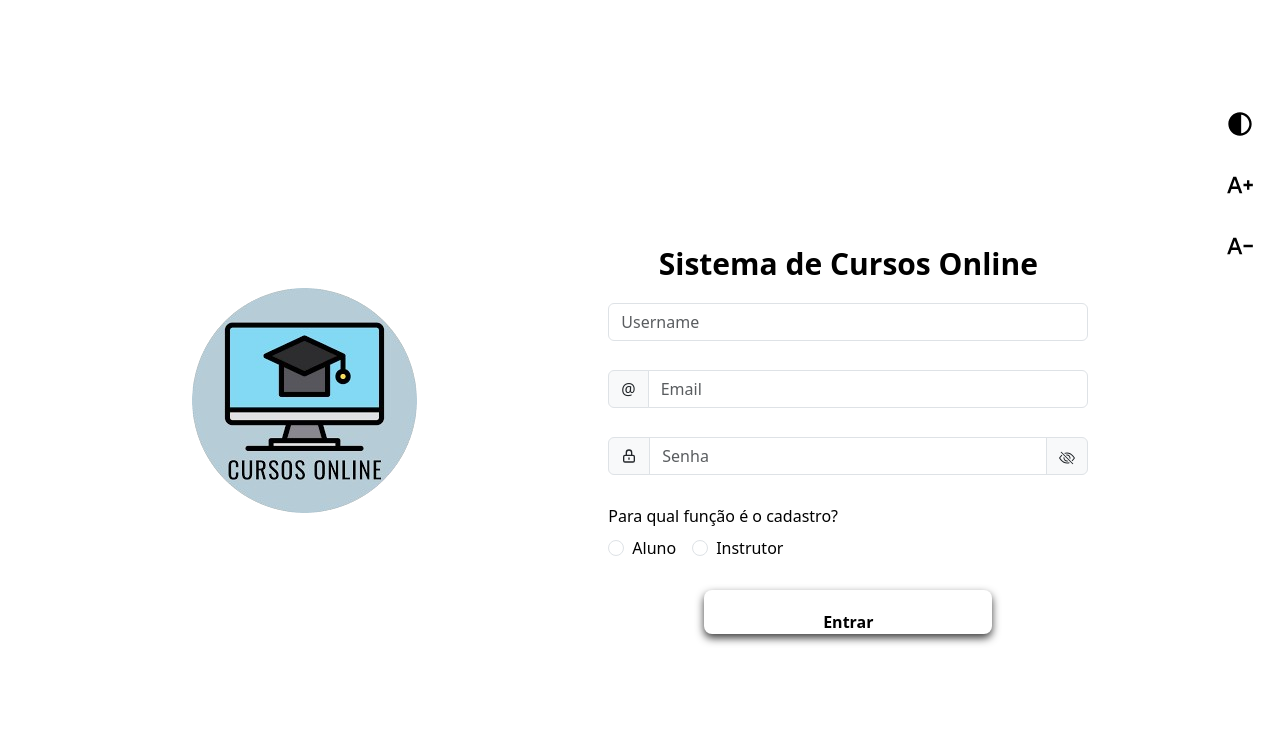
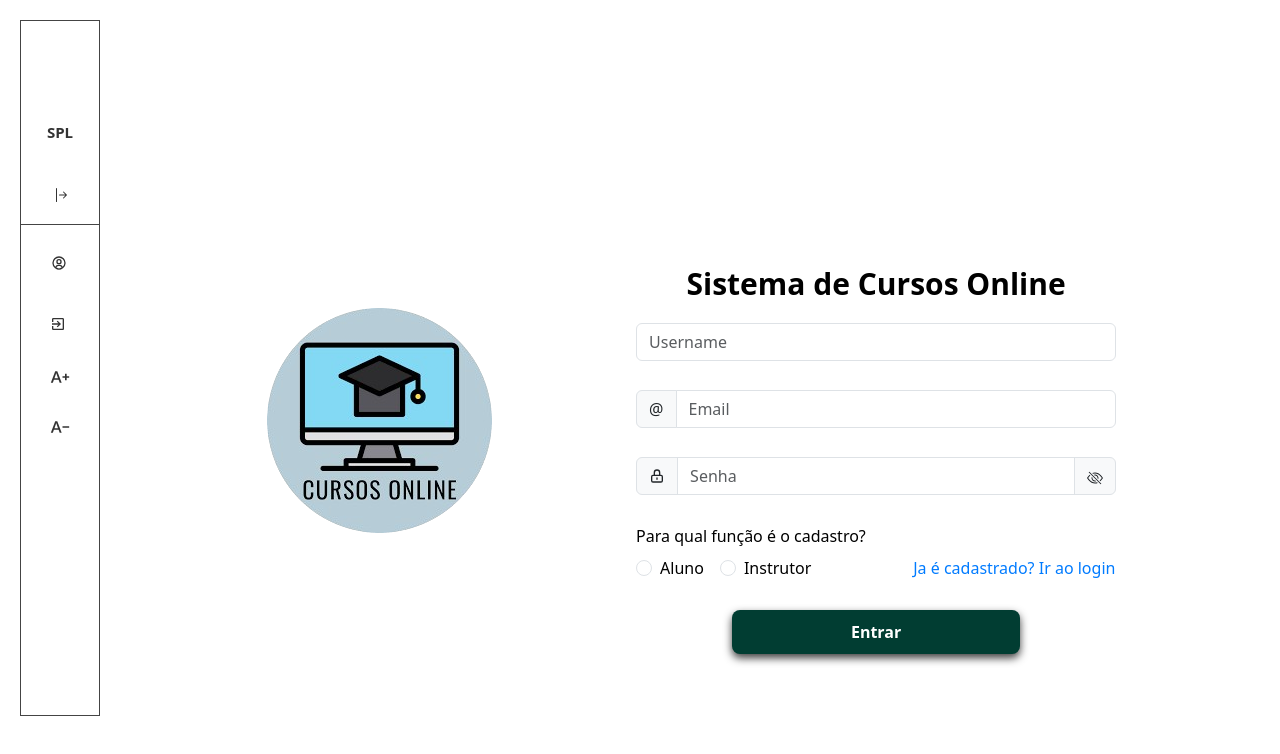
Before and after one commit to Cilentoo/Sistema-CursosOnline-Front, a React (Vite) app: page / in a window 1280 px wide. Shown: the top 754 px of the page. Built offline with nearby package versions, Linux system fonts and the light colour scheme.

Commit message:
Alterações em siderbar toastify e estilos de paginas

```diff
--- /dev/null
+++ b/src/components/SideBar/Sidebar.jsx
@@ -0,0 +1,105 @@
+import React, { useState } from "react";
+import { useNavigate } from "react-router-dom";
+import jwt_decode from "jwt-decode";
+import { BsArrowBarRight, BsArrowBarLeft } from "react-icons/bs";
+import { BiUserCircle } from "react-icons/bi";
+import { MdOutlineExitToApp } from "react-icons/md";
+import { SidebarStyle, Accessibility} from "./style";
+import { MdOutlineTextDecrease, MdOutlineTextIncrease } from 'react-icons/md';
+
+
+function Sidebar({ logOut, windowSize }) {
+    const [sideBarCollapse, setSideBarCollapse] = useState(true);
+    const navigate = useNavigate();
+
+    function changeFontSize(action) {
+        const elements = ["h1, h2"];
+        elements.map((element) => {
+            const selector = document.querySelector(element);
+            let value = getComputedStyle(selector).getPropertyValue("font-size");
+            value = value.replace("px", "");
+            value = action === "aumentar" ? parseInt(value) + 2 : parseInt(value) - 2;
+            document.querySelector(element).style.fontSize = `${value}px`;
+        });
+    }
+
+  const getUserNameFromToken = () => {
+    const token = localStorage.getItem("token");
+    if (token) {
+      try {
+        const decoded = jwt_decode(token);
+        return decoded?.unique_name ? decoded.unique_name : "Usuário";
+      } catch (error) {
+        console.error("Erro ao decodificar o token:", error);
+        return "Usuário";
+      }
+    }
+    return "Usuário";
+  };
+
+  const userName = getUserNameFromToken();
+
+  function handleLogOut() {
+    logOut();
+    navigate("/login");
+  }
+
+  return (
+    <div className={windowSize >= 992 ? "col-1" : "col-0"} style={{ padding: 0 }}>
+      <SidebarStyle collapse={sideBarCollapse}>
+        <div className="logo-area">
+          {sideBarCollapse ? <span>SPL</span> : <span>Sistema de Cursos Online</span>}
+        </div>
+        <div className="collapse-sidebar-action">
+          {sideBarCollapse ? (
+            <BsArrowBarRight
+              title="Expandir"
+              onClick={() => setSideBarCollapse(!sideBarCollapse)}
+            />
+          ) : (
+            <BsArrowBarLeft
+              title="Retrair"
+              onClick={() => setSideBarCollapse(!sideBarCollapse)}
+            />
+          )}
+        </div>
+
+        <div className="user-container">
+          <BiUserCircle title={userName} />
+          {!sideBarCollapse && (
+            <div className="user-info">
+              <span className="label-sidebar" title={userName}>
+                {userName}
+              </span>
+            </div>
+          )}
+        </div>
+
+        <div className="sidebar-nav-item" onClick={handleLogOut}>
+          <div className="area-icons-label">
+            <MdOutlineExitToApp title="Sair" />
+            {!sideBarCollapse && <span className="label-sidebar">Sair</span>}
+          </div>
+        </div>
+        <div>
+                <Accessibility
+                    aria-label="botao aumentar"
+                    tabIndex="6"
+                    type="button"
+                    onClick={() => changeFontSize("aumentar")}>
+                    <MdOutlineTextIncrease size={28} />
+                </Accessibility>
+                <Accessibility
+                    aria-label="botao diminuir"
+                    tabIndex="7"
+                    type="button"
+                    onClick={() => changeFontSize("diminuir")}>
+                    <MdOutlineTextDecrease size={28} />
+                </Accessibility>
+        </div>
+      </SidebarStyle>
+    </div>
+  );
+}
+
+export default Sidebar;
--- /dev/null
+++ b/src/components/SideBar/style.jsx
@@ -0,0 +1,106 @@
+import styled from "styled-components";
+
+export const SidebarStyle = styled.div`
+  background-color: ${(props) => (props.collapse ? "##fff" : "hsla(0, 0.00%, 100.00%, 0.5)")};
+  color: #333;
+  width: ${(props) => (props.collapse ? "80px" : "200px")};
+  height: 87vh;
+  transition: width 0.3s ease;
+  display: flex;
+  flex-direction: column;
+  position: fixed;
+  border: 1px solid #444;
+
+  .logo-area {
+    padding: 20px;
+    margin-top: 80px;
+    text-align: center;
+    font-size: 15px;
+    font-weight: bold;
+    color: #333;
+  }
+
+  .collapse-sidebar-action {
+    position: absolute;
+    top: 160px;
+    right: 30px;
+    cursor: pointer;
+    z-index: 10;
+  }
+
+  .user-container {
+    display: flex;
+    align-items: center;
+    padding: 30px;
+    border-top: 1px solid #444;
+    cursor: pointer;
+    margin-top: 60px;
+     transition: background-color 0.3s;
+
+    &:hover {
+      background-color: #D9D9D9;
+    }
+
+  }
+
+  .user-info {
+    margin-left: 10px;
+    color: #333;
+    font-size: 14px;
+     transition: background-color 0.3s;
+
+    &:hover {
+      background-color: #D9D9D9;
+    }
+
+  }
+
+  .sidebar-nav-item {
+    display: flex;
+    align-items: center;
+    margin-left: 9px;
+    cursor: pointer;
+    transition: background-color 0.3s;
+
+    &:hover {
+      background-color: #D9D9D9;
+    }
+
+    .area-icons-label {
+      display: flex;
+      align-items: center;
+    }
+
+    .label-sidebar {
+      margin-left: 10px;
+      font-size: 16px;
+    }
+  }
+
+  .sidebar-nav {
+    margin-top: 20px;
+    flex-grow: 1;
+  }
+
+  .sidebar-nav-item {
+    padding: 15px 20px;
+  }
+`;
+
+
+export const Accessibility = styled.button`
+    background: transparent;
+    border: none;
+    flex-direction: column;
+    display: flex;
+    margin-top: 10px;
+    margin-left: 15px;
+    height: 40px;
+    cursor: pointer;
+    color:  ${({ theme }) => theme.text2};
+
+     &:hover {
+        color: #01A998;
+        background: transparent;
+    }
+`;
--- a/src/components/Toastify/index.jsx
+++ b/src/components/Toastify/index.jsx
@@ -6,7 +6,9 @@ import "./style.css";
 function ToastifyAlert(notification) {
     return (
         <div style={{
-            position: "absolute", backgroundColor: "transparent", right: 0
+            position: "absolute",
+            backgroundColor: "transparent",
+            right: 0
         }}>
             <ToastContainer
                 className="alert"
@@ -21,7 +23,7 @@ function ToastifyAlert(notification) {
                 pauseOnHover
                 theme="colored"
             />
-        </div >
+        </div>
     )
 }
 
--- a/src/components/Toastify/style.css
+++ b/src/components/Toastify/style.css
@@ -1,8 +1,8 @@
 :root {
-    --toastify-color-info: var(--azul-informativo);
-    --toastify-color-success: var(--verde-sucesso);
-    --toastify-color-warning: var(--amarelo-atencao);
-    --toastify-color-error: var(--vermelho-perigo);
+    --toastify-color-info: #007bff;
+    --toastify-color-success: #28a745;
+    --toastify-color-warning: #ffc107;
+    --toastify-color-error: #dc3545;
 }
 
 .Toastify__toast-body,
--- a/src/context/themeContext.jsx
+++ b/src/context/themeContext.jsx
@@ -1,17 +1,34 @@
-import React, { createContext, useState } from 'react'
+import React, { createContext, useState, useEffect } from 'react';
 
-export const ThemeContext = createContext([]);
+export const ThemeContext = createContext();
+
 export default function ThemeContextProvider({ children }) {
-
     const [isDarkMode, setIsDarkMode] = useState(false);
 
-    function switchTheme() {
-        setIsDarkMode(!isDarkMode);
-    }
+    useEffect(() => {
+        const savedTheme = localStorage.getItem("isDarkMode");
+        if (savedTheme !== null) {
+            setIsDarkMode(JSON.parse(savedTheme));
+        }
+    }, []);
+
+    useEffect(() => {
+        localStorage.setItem("isDarkMode", isDarkMode);
+
+        if (isDarkMode) {
+            document.body.classList.add("dark-theme");
+        } else {
+            document.body.classList.remove("dark-theme");
+        }
+    }, [isDarkMode]);
+
+    const switchTheme = () => {
+        setIsDarkMode((prevTheme) => !prevTheme);
+    };
 
     return (
         <ThemeContext.Provider value={{ isDarkMode, switchTheme }}>
             {children}
         </ThemeContext.Provider>
-    )
+    );
 }
--- a/src/pages/HomeInstructor/index.jsx
+++ b/src/pages/HomeInstructor/index.jsx
@@ -71,7 +71,7 @@ export default function HomeInstructor() {
   return (
     <Container>
       <Header>
-        <h1>Meus Cursos</h1>
+        <h1>Meu Gerenciamento de Cursos</h1>
         <Button onClick={() => (window.location.href = "/create-course")}>
           Criar Novo Curso
         </Button>
--- a/src/pages/Login/style.jsx
+++ b/src/pages/Login/style.jsx
@@ -54,28 +54,6 @@ export const Forme = styled.form`
   }
 `;
 
-export const AccessibilityContainer = styled.div`
-  position: fixed;
-  right: 1rem;
-  gap: 0.8rem;
-  top: 100px;
-  display: flex;
-  flex-direction: column;
-`;
-
-export const Accessibility = styled.button`
-  background: transparent;
-  border: none;
-  flex-direction: column;
-  cursor: pointer;
-  color:  ${({ theme }) => theme.text2};
-
-  &:hover {
-    color: #01A998;
-    background: transparent;
-  }
-`;
-
 
 export const TogglePasswordButton = styled.button`
   background: #f8f9fa;
@@ -94,7 +72,7 @@ export const TogglePasswordButton = styled.button`
 `;
 
 export const ButtonEntrar = styled.button`
-  background: ${({ theme }) => theme.button};
+  background-color: #013d32;
   border: none;
   font-weight: bold;
   align-self: center;
@@ -111,6 +89,5 @@ export const ButtonEntrar = styled.button`
 `;
 
 export const TextoEntrar = styled.p`
-  color: ${({ theme }) => theme.text};
-  margin-top: 0.6rem
+  color: white;
 `;
--- a/src/pages/Register/index.jsx
+++ b/src/pages/Register/index.jsx
@@ -5,14 +5,12 @@ import apiService from '../../api/api';
 import { Form, InputGroup } from 'react-bootstrap';
 import {
     Container, Forme,
-    Imagem, Accessibility,
-    AccessibilityContainer,
+    Imagem,
     Titulo,
     ButtonEntrar,
     TextoEntrar,
     Logo,
 } from "./style";
-import { MdContrast, MdOutlineTextDecrease, MdOutlineTextIncrease } from 'react-icons/md';
 import { HiOutlineLockClosed } from 'react-icons/hi';
 import { ThemeContext } from '../../context/themeContext';
 import { toast } from 'react-toastify';
@@ -23,24 +21,13 @@ export default function Register() {
     const [password, setPassword] = useState('');
     const [role, setRole] = useState('');
     const [showPassword, setShowPassword] = useState(false);
-    const { switchTheme, isDarkMode } = useContext(ThemeContext);
+
 
 
     const handlePasswordToggle = (e) => {
         e.preventDefault();
         setShowPassword(!showPassword);
     };
-
-    function changeFontSize(action) {
-        const elements = ["h1, h2"];
-        elements.map((element) => {
-            const selector = document.querySelector(element);
-            let value = getComputedStyle(selector).getPropertyValue("font-size");
-            value = value.replace("px", "");
-            value = action === "aumentar" ? parseInt(value) + 2 : parseInt(value) - 2;
-            document.querySelector(element).style.fontSize = `${value}px`;
-        });
-    }
 
 
     const handlePasswordButton = (
@@ -77,30 +64,6 @@ export default function Register() {
     return (
         <Container>
             <Imagem src={foto} alt="icon_cursos" />
-            <AccessibilityContainer>
-                <Accessibility
-                    aria-label="botao contraste"
-                    tabIndex="5"
-                    type="button"
-                    onClick={switchTheme} >
-                    <MdContrast size={28} />
-                </Accessibility>
-                <Accessibility
-                    aria-label="botao aumentar"
-                    tabIndex="6"
-                    type="button"
-                    onClick={() => changeFontSize("aumentar")}>
-                    <MdOutlineTextIncrease size={28} />
-                </Accessibility>
-                <Accessibility
-                    aria-label="botao diminuir"
-                    tabIndex="7"
-                    type="button"
-                    onClick={() => changeFontSize("diminuir")}>
-                    <MdOutlineTextDecrease size={28} />
-                </Accessibility>
-            </AccessibilityContainer >
-
             <Forme onSubmit={handleRegister}>
                 <Logo src={foto} alt="icon_cursos" />
                 <Titulo>Sistema de Cursos Online</Titulo>
@@ -137,7 +100,7 @@ export default function Register() {
                 </InputGroup>
                 <Form.Group className="mb-3">
                     <Form.Label>Para qual função é o cadastro?</Form.Label>
-                        <div key="inline-radio" className="d-flex">
+                        <div key="inline-radio" className="d-flex" >
                             <Form.Check
                                 type="radio"
                                 inline
@@ -158,6 +121,12 @@ export default function Register() {
                                 tabIndex="5"
                                 aria-label="Instrutor"
                              />
+
+                            <div className="ms-3">
+                                <a href="/login" style={{ textDecoration: 'none', color: '#007bff', marginLeft: '70px' }}>
+                                    Ja é cadastrado? Ir ao login
+                                </a>
+                            </div>
                         </div>
                     </Form.Group>
                 <ButtonEntrar type="submit" tabIndex="4" aria-label="botao entrar">
--- a/src/pages/Register/style.jsx
+++ b/src/pages/Register/style.jsx
@@ -54,28 +54,6 @@ export const Forme = styled.form`
   }
 `;
 
-export const AccessibilityContainer = styled.div`
-  position: fixed;
-  right: 1rem;
-  gap: 0.8rem;
-  top: 100px;
-  display: flex;
-  flex-direction: column;
-`;
-
-export const Accessibility = styled.button`
-  background: transparent;
-  border: none;
-  flex-direction: column;
-  cursor: pointer;
-  color:  ${({ theme }) => theme.text2};
-
-  &:hover {
-    color: #01A998;
-    background: transparent;
-  }
-`;
-
 
 export const TogglePasswordButton = styled.button`
   background: #f8f9fa;
@@ -94,7 +72,7 @@ export const TogglePasswordButton = styled.button`
 `;
 
 export const ButtonEntrar = styled.button`
-  background: ${({ theme }) => theme.button};
+  background: #013d32;
   border: none;
   font-weight: bold;
   align-self: center;
@@ -111,6 +89,5 @@ export const ButtonEntrar = styled.button`
 `;
 
 export const TextoEntrar = styled.p`
-  color: ${({ theme }) => theme.text};
-  margin-top: 0.6rem
+  color: white;
 `;
--- a/src/routes/AppRoutes.jsx
+++ b/src/routes/AppRoutes.jsx
@@ -4,17 +4,27 @@ import HomeInstructor from "../pages/HomeInstructor";
 import Register from "../pages/Register";
 import CreateCourse from "../pages/CreateCourse";
 import EditCourse from "../pages/EditCourse";
+import Sidebar from "../components/SideBar/Sidebar";
 
 
 export default function AppRoutes() {
+
+    const logOut = () => {
+        localStorage.removeItem("token");
+      };
     return (
+        <div style={{ display: "flex",  padding: "20px"}}>
+        <Sidebar logOut={logOut} windowSize={window.innerWidth} />
 
-        <Routes>
-            <Route path="/" element={<Register />}></Route>
-            <Route path="/login" element={<Login />}></Route>
-            <Route path="/homeInstructor" element={<HomeInstructor />}></Route>
-            <Route path="/create-course" element={<CreateCourse />}></Route>
-            <Route path="/edit-course/:courseId" element={<EditCourse/>} />
-        </Routes>
+        <div style={{ flex: 1,  }}>
+          <Routes>
+            <Route path="/" element={<Register />} />
+            <Route path="/login" element={<Login />} />
+            <Route path="/homeInstructor" element={<HomeInstructor />} />
+            <Route path="/create-course" element={<CreateCourse />} />
+            <Route path="/edit-course/:courseId" element={<EditCourse />} />
+          </Routes>
+        </div>
+      </div>
     );
 }
```
Also changed, not shown: src/pages/Login/index.jsx (+6 -26 lines).
